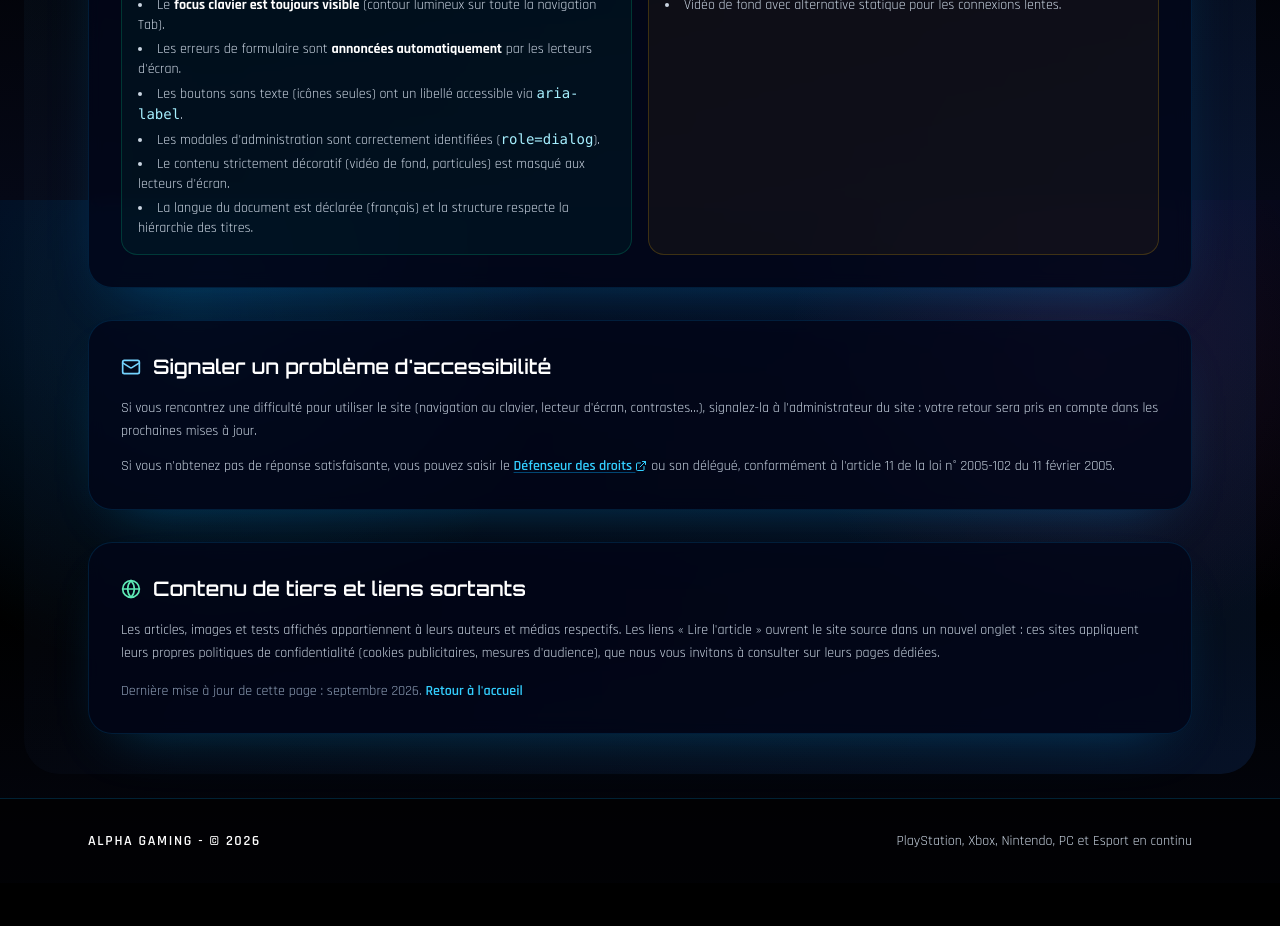
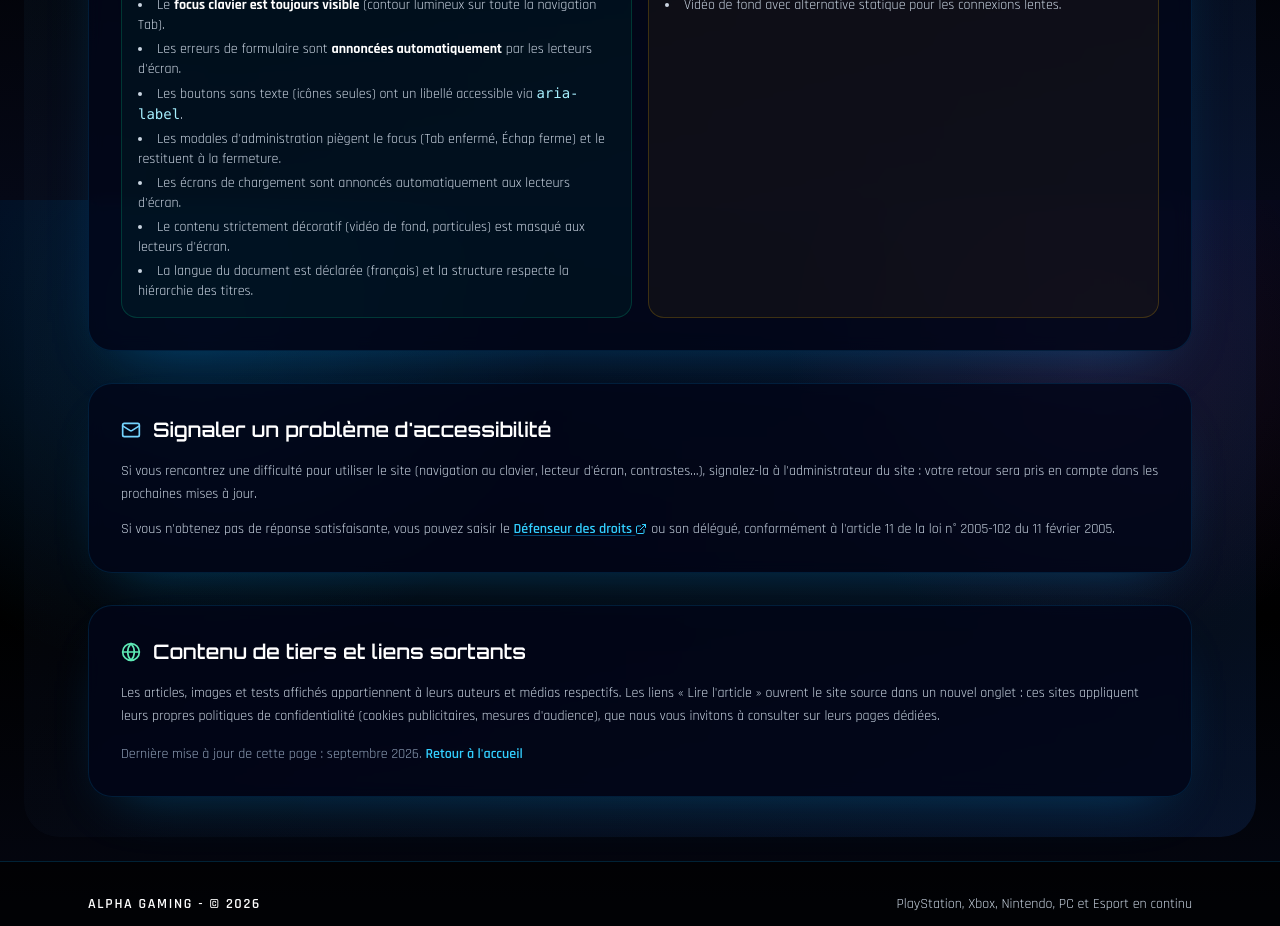
Before and after one commit to jean-denissaucy/alpha-gaming, a React (Vite) app in the folder frontend/: page /a-propos in a window 1280 px wide. Shown: the part 3800-4726 px from the top of the page. Before the commit the page ends 4683 px from the top, so only its background shows below. Built offline with nearby package versions, Linux system fonts and the light colour scheme; no server answers.

Commit message:
feat: améliorer l'accessibilité des modales et des écrans de chargement

```diff
--- a/frontend/src/pages/About.jsx
+++ b/frontend/src/pages/About.jsx
@@ -278,7 +278,8 @@ function About() {
                             <li>Le <strong className="text-white">focus clavier est toujours visible</strong> (contour lumineux sur toute la navigation Tab).</li>
                             <li>Les erreurs de formulaire sont <strong className="text-white">annoncées automatiquement</strong> par les lecteurs d'écran.</li>
                             <li>Les boutons sans texte (icônes seules) ont un libellé accessible via <code className="text-cyan-200">aria-label</code>.</li>
-                            <li>Les modales d'administration sont correctement identifiées (<code className="text-cyan-200">role=dialog</code>).</li>
+                            <li>Les modales d'administration piègent le focus (Tab enfermé, Échap ferme) et le restituent à la fermeture.</li>
+                            <li>Les écrans de chargement sont annoncés automatiquement aux lecteurs d'écran.</li>
                             <li>Le contenu strictement décoratif (vidéo de fond, particules) est masqué aux lecteurs d'écran.</li>
                             <li>La langue du document est déclarée (français) et la structure respecte la hiérarchie des titres.</li>
                         </ul>
```
